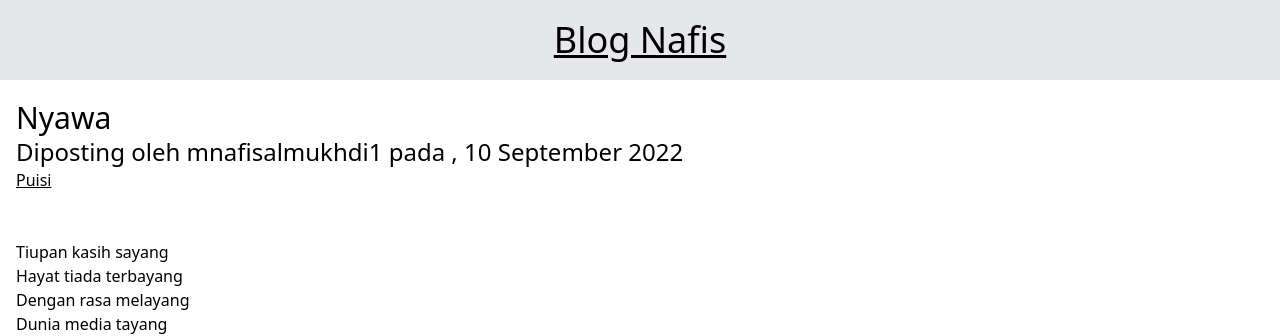
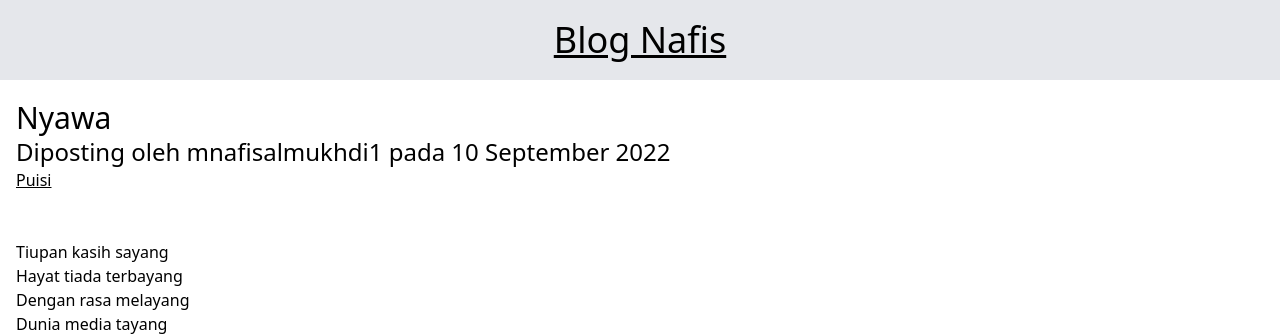
Before and after one commit to mnafisalmukhdi1/blog, a Jekyll site: the page built from _posts/2022-09-10-nyawa.md, in a window 1280 px wide. Shown: the top 336 px of the page. Built offline with Jekyll 4.4.1, drawn with Linux system fonts in a browser that asks for light colours; nearby versions of some CDN libraries; comment, search, counter and statistics services are not loaded.

Commit message:
update ui

```diff
--- a/_layouts/post.html
+++ b/_layouts/post.html
@@ -5,7 +5,7 @@ comments: true
 <article>
   <div class="mb-12">
     <h1 class="text-3xl dark:text-white">{{page.title}}</h1>
-    <h2 class="text-2xl dark:text-white">Diposting oleh {{page.author}} pada {% assign hari_index = page.date | date: "%w" %}{% assign bulan_index = page.date | date: "%-m" | minus: 1 %}{{ site.hari[hari_index] }}, {{ page.date | date: "%d" }} {{ site.bulan[bulan_index] }} {{ page.date | date: "%Y"}}</h2>
+    <h2 class="text-2xl dark:text-white">Diposting oleh {{page.author}} pada {% if page.date %}{% assign hari_index = page.date | date: "%w" %}{% assign bulan_index = page.date | date: "%-m" | minus: 1 %}{% if site.hari[hari_index] %}{{ site.hari[hari_index] }}, {% endif %}{{ page.date | date: "%d" }} {% if site.bulan[bulan_index] %}{{ site.bulan[bulan_index] }} {% endif %}{{ page.date | date: "%Y"}}{% endif %}</h2>
     <div class="post-categories">
   {% if post %}
     {% assign categories = post.categories %}
--- a/index.html
+++ b/index.html
@@ -1,6 +1,6 @@
 ---
 layout: default
-title: "Home"
+title: "Beranda"
 ---
 <!-- This loops through the paginated posts -->
 <main class="max-w-6xl mx-auto px-4 py-8">
```
